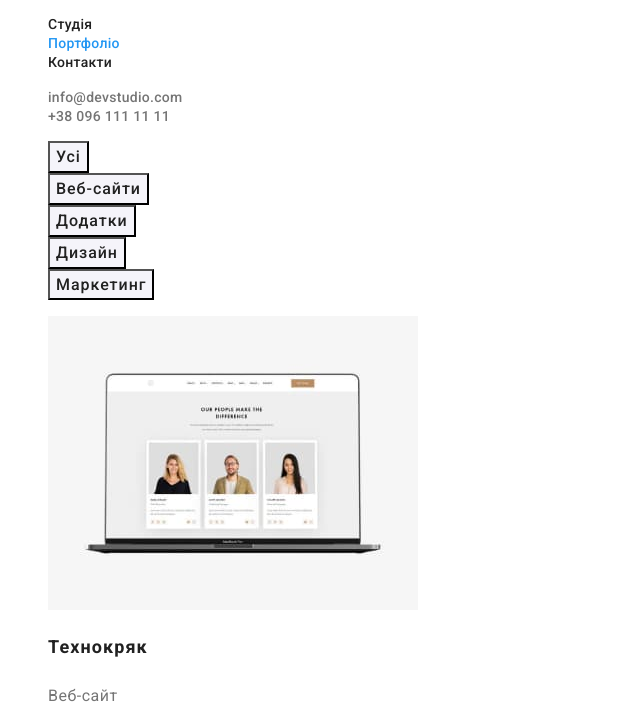
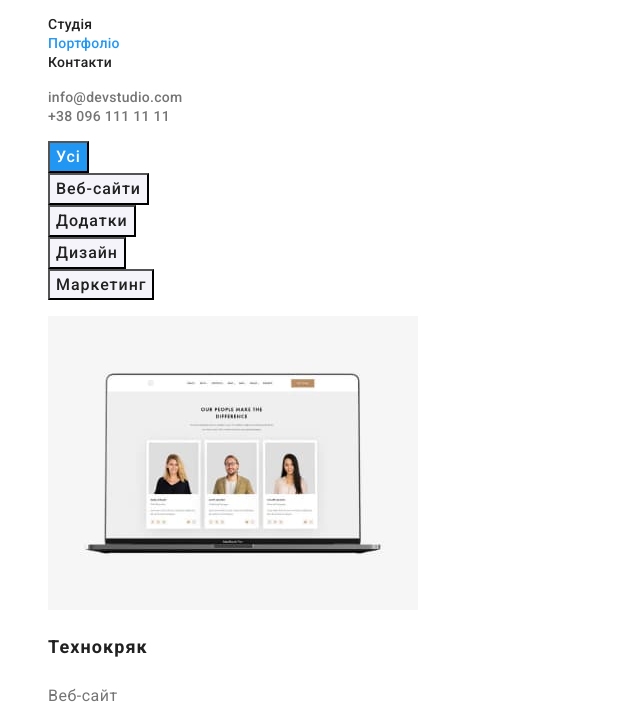
Before and after one commit to An-nettt/goit-markup-hw-02, a plain HTML site: page portfolio.html in a window 1280 px wide. Both pictures are taken after a click on the button "Усі". Shown: the part 41-765 px from the top of the page, without its empty margins (0-640 px from the left). Drawn offline with Linux system fonts and the light colour scheme.

Commit message:
Додано hover та focus кнопкам

```diff
--- a/css/style.css
+++ b/css/style.css
@@ -95,8 +95,8 @@ body {
     cursor: pointer
 }
 
-.button.primary :hover,
-.button.primary :focus {
+.button.primary:hover,
+.button.primary:focus {
     background-color: #188CE8;
 }
 
@@ -110,8 +110,8 @@ body {
     cursor: pointer
 }
 
-.button.secondary :active,
-.button.secondary :focus {
+.button.secondary:hover,
+.button.secondary:focus {
     color: var(--hero-text);
     background-color: var(--accent-color);
 }
```
